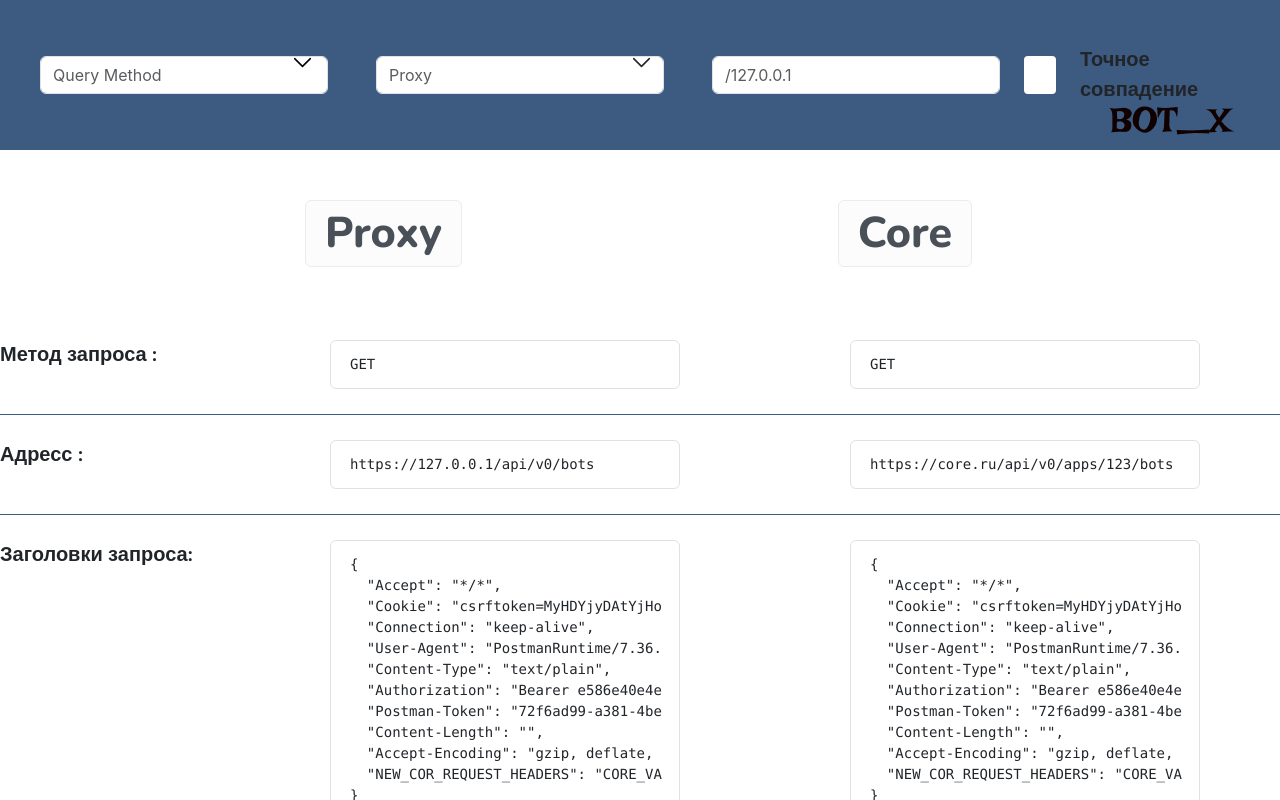
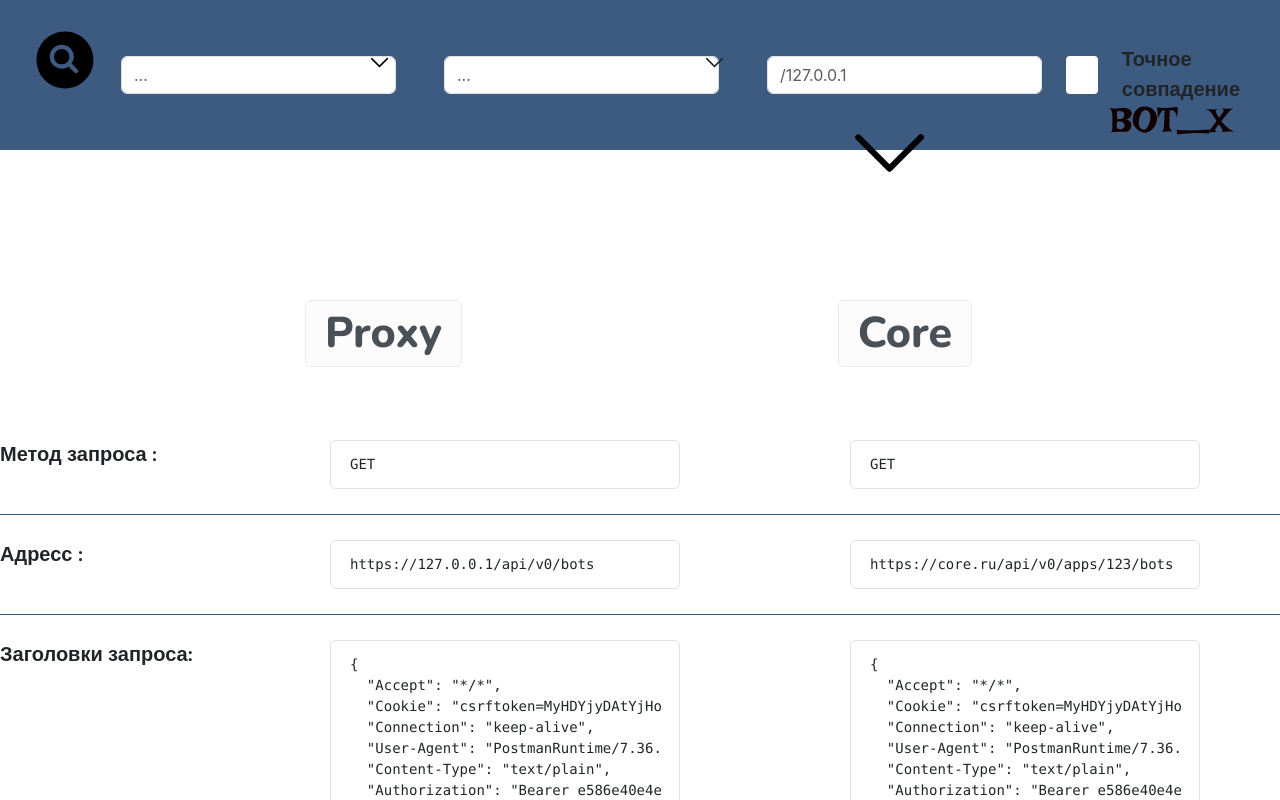
Before and after one commit to proxyClientYadro/proxy_client, a React (Create React App) app: page / in a window 1280 px wide. Shown: the top 800 px of the page. Built offline with nearby package versions, Linux system fonts and the light colour scheme.

Commit message:
Внесены правки в верстку прокси-клиента

```diff
--- a/src/components/app-main-header/app-main-header.css
+++ b/src/components/app-main-header/app-main-header.css
@@ -7,7 +7,7 @@
     font-family: Nunito, sans-serif;
     font-weight: 800;
     font-size: 43px;
-    margin: 50px 208px 0 305px;
+    margin: 150px 208px 0 305px;
     padding: 0 19px 0 19px
 }
 
--- a/src/components/app-main-list-item/app-main-list-item.css
+++ b/src/components/app-main-list-item/app-main-list-item.css
@@ -12,10 +12,6 @@
     padding: 2px;
 }
 
-.inputValue:hover {
-    box-shadow: 0px -6px 32px -17px rgba(7, 22, 39, 1);
-    transition: .5s ease-out;
-}
 
 .item .inputValue {
     width: 350px;
--- a/src/components/app-main-list-item/app-main-list-item.jsx
+++ b/src/components/app-main-list-item/app-main-list-item.jsx
@@ -7,7 +7,7 @@ const AppMainListItem = ({name, proxy, core}) => {
         <div className="item d-flex">
             <span>{name}</span>
             <div className={'form-control inputValue'} placeholder={'Proxy'}
-            ><pre contentEditable={true}>{proxy}</pre></div>
+            ><pre>{proxy}</pre></div>
             <div className={'form-control inputValue'} placeholder={'Proxy'}
             ><pre>{core}</pre></div>
         </div>
--- a/src/components/app-main/app-main.jsx
+++ b/src/components/app-main/app-main.jsx
@@ -4,7 +4,7 @@ import AppMainListItem from "../app-main-list-item/app-main-list-item";
 import {ChevronDoubleLeftIcon, ChevronDoubleRightIcon} from "@heroicons/react/24/outline";
 
 const AppMain = ({data}) => {
-    const method = data.map(item => {
+    const rows = data.map(item => {
         return (
             <AppMainListItem {...item}/>
         )
@@ -16,7 +16,7 @@ const AppMain = ({data}) => {
                 <AppMainHeader/>
             </div>
             <div className={'main'}>
-                {method}
+                {rows}
                 <button><ChevronDoubleRightIcon className={'right'}/></button>
                 <button><ChevronDoubleLeftIcon className={'left'}/></button>
             </div>
--- a/src/components/app-search-panel/app-search-panel.css
+++ b/src/components/app-search-panel/app-search-panel.css
@@ -1,6 +1,10 @@
 .search-panel .search-input {
     max-width: 18rem;
     position: relative;
+}
+
+.search-filter {
+    margin-left: 81px;
 }
 
 .search-panel label {
@@ -25,7 +29,7 @@
 .downOne {
     position: absolute;
     top: 50px;
-    left: 290px;
+    left: 367px;
     width: 25px;
     height: 25px;
     z-index: 1120;
@@ -35,12 +39,34 @@
 .downTwo {
     position: absolute;
     top: 50px;
-    left: 629px;
+    left: 702px;
     width: 25px;
     height: 25px;
     z-index: 2220;
     cursor: pointer;
 }
+
+
+.addFilter {
+    position: absolute;
+    top: 103px;
+    left: 827px;
+    width: 125px;
+    height: 100px;
+    z-index: 2220;
+    cursor: pointer;
+}
+
+.search-icon {
+    position: absolute;
+    top: 25px;
+    left: 30px;
+    width: 70px;
+    height: 70px;
+    z-index: 2220;
+    cursor: pointer;
+}
+
 
 .search-panel button {
     outline: none;
--- a/src/components/app-search-panel/app-search-panel.jsx
+++ b/src/components/app-search-panel/app-search-panel.jsx
@@ -1,17 +1,18 @@
 import './app-search-panel.css'
-import { ChevronDownIcon,} from "@heroicons/react/24/solid";
+import { ChevronDownIcon, MagnifyingGlassCircleIcon} from "@heroicons/react/24/solid";
+
 const AppSearchPanel = () => {
     return (
         <div className={'d-flex align-items-center search-panel'}>
-            <button className={'ad'}><ChevronDownIcon className={'downOne'}/></button>
+            <button><ChevronDownIcon className={'downOne'}/></button>
             <input type={'text'}
-                   className={'form-control me-5 search-input'}
-                   placeholder={'Query Method'}
+                   className={'form-control search-filter me-5 search-input'}
+                   placeholder={'...'}
             />
             <ChevronDownIcon className={'downTwo'}/>
             <input type={'text'}
                    className={'form-control me-5 search-input'}
-                   placeholder={'Proxy'}
+                   placeholder={'...'}
             />
             <input type={'text'}
                    className={'form-control search-input'}
@@ -21,7 +22,8 @@ const AppSearchPanel = () => {
             <label className="form-check-label checkbox-text ms-4 " htmlFor="flexCheckDefault">
                 Точное совпадение
             </label>
-
+            <button><MagnifyingGlassCircleIcon className={'search-icon'} /></button>
+            <button><ChevronDownIcon className={'addFilter'}/></button>
             <div className="search-action">
                 <div className="search-action-item">
                     <button className="button-menu-action-item">Method</button>
--- a/src/components/app/app.jsx
+++ b/src/components/app/app.jsx
@@ -1,68 +1,8 @@
-import './app.css'
-import AppHeader from "../app-header/app-header";
-import AppMain from "../app-main/app-main";
+import MainPage from "../page/mainPage";
+
 function App() {
-    const data = [
-        {name: 'Метод запроса :', proxy: 'GET', core: 'GET'},
-        {name: 'Адресс :', proxy: 'https://127.0.0.1/api/v0/bots', core: 'https://core.ru/api/v0/apps/123/bots'},
-        {
-            name: 'Заголовки запроса:',
-            proxy: '{\n' +
-                '  "Accept": "*/*",\n' +
-                '  "Cookie": "csrftoken=MyHDYjyDAtYjHoU8DLWpzWRABXGxsF37",\n' +
-                '  "Connection": "keep-alive",\n' +
-                '  "User-Agent": "PostmanRuntime/7.36.0",\n' +
-                '  "Content-Type": "text/plain",\n' +
-                '  "Authorization": "Bearer e586e40e4e688f8d1d9f07eb076e09f8d9faf0ba1f83770493d703b841c609e1",\n' +
-                '  "Postman-Token": "72f6ad99-a381-4be0-9bbf-0de3f6efcd35",\n' +
-                '  "Content-Length": "",\n' +
-                '  "Accept-Encoding": "gzip, deflate, br",\n' +
-                '  "NEW_COR_REQUEST_HEADERS": "CORE_VALUE_REQUEST_HEADERS"\n' +
-                '}',
-            core: '{\n' +
-                '  "Accept": "*/*",\n' +
-                '  "Cookie": "csrftoken=MyHDYjyDAtYjHoU8DLWpzWRABXGxsF37",\n' +
-                '  "Connection": "keep-alive",\n' +
-                '  "User-Agent": "PostmanRuntime/7.36.0",\n' +
-                '  "Content-Type": "text/plain",\n' +
-                '  "Authorization": "Bearer e586e40e4e688f8d1d9f07eb076e09f8d9faf0ba1f83770493d703b841c609e1",\n' +
-                '  "Postman-Token": "72f6ad99-a381-4be0-9bbf-0de3f6efcd35",\n' +
-                '  "Content-Length": "",\n' +
-                '  "Accept-Encoding": "gzip, deflate, br",\n' +
-                '  "NEW_COR_REQUEST_HEADERS": "CORE_VALUE_REQUEST_HEADERS"\n' +
-                '}'
-        },
-        {name: 'Тело запроса :', proxy: '{...}', core: '{...}'},
-        {name: 'Заголовки ответа :', proxy: '{...}', core: '{...}'},
-        {
-            name: 'Тело ответа :', proxy: '{\n' +
-                '    "id": 1,\n' +
-                '    "name": "gpt-3.5-turbo",\n' +
-                '    "author": "OpenAI",\n' +
-                '    "NEW_BOT": "GPT BOT NEW",\n' +
-                '    "version": 3.5,\n' +
-                '    "available": true,\n' +
-                '    "status_code": "active",\n' +
-                '    "NEW_PROXY_RESPONSE_BODY": "PROXY_VALUE_RESPONSE_BODY"\n' +
-                '  }', core: '{\n' +
-                '    "id": 1,\n' +
-                '    "name": "gpt-3.5-turbo",\n' +
-                '    "author": "OpenAI",\n' +
-                '    "NEW_BOT": "GPT BOT NEW",\n' +
-                '    "version": 3.5,\n' +
-                '    "available": true,\n' +
-                '    "status_code": "active",\n' +
-                '    "NEW_PROXY_RESPONSE_BODY": "PROXY_VALUE_RESPONSE_BODY"\n' +
-                '  }'
-        },
-        {name: 'Статусный код ответа :', proxy: '200', core: '200'},
-    ]
-
     return (
-        <div className='app'>
-            <AppHeader/>
-            <AppMain data={data}/>
-        </div>
+        <MainPage />
     )
 }
 
--- a/src/components/app/app.css
+++ b/src/components/page/mainPage.css
@@ -1,3 +1,3 @@
-.app {
+.main-page {
     margin: 0 auto;
 }
--- /dev/null
+++ b/src/components/page/mainPage.jsx
@@ -0,0 +1,71 @@
+import './mainPage.css'
+import AppHeader from "../app-header/app-header";
+import AppMain from "../app-main/app-main";
+
+
+function MainPage() {
+    const data = [
+        {name: 'Метод запроса :', proxy: 'GET', core: 'GET'},
+        {name: 'Адресс :', proxy: 'https://127.0.0.1/api/v0/bots', core: 'https://core.ru/api/v0/apps/123/bots'},
+        {
+            name: 'Заголовки запроса:',
+            proxy: '{\n' +
+                '  "Accept": "*/*",\n' +
+                '  "Cookie": "csrftoken=MyHDYjyDAtYjHoU8DLWpzWRABXGxsF37",\n' +
+                '  "Connection": "keep-alive",\n' +
+                '  "User-Agent": "PostmanRuntime/7.36.0",\n' +
+                '  "Content-Type": "text/plain",\n' +
+                '  "Authorization": "Bearer e586e40e4e688f8d1d9f07eb076e09f8d9faf0ba1f83770493d703b841c609e1",\n' +
+                '  "Postman-Token": "72f6ad99-a381-4be0-9bbf-0de3f6efcd35",\n' +
+                '  "Content-Length": "",\n' +
+                '  "Accept-Encoding": "gzip, deflate, br",\n' +
+                '  "NEW_COR_REQUEST_HEADERS": "CORE_VALUE_REQUEST_HEADERS"\n' +
+                '}',
+            core: '{\n' +
+                '  "Accept": "*/*",\n' +
+                '  "Cookie": "csrftoken=MyHDYjyDAtYjHoU8DLWpzWRABXGxsF37",\n' +
+                '  "Connection": "keep-alive",\n' +
+                '  "User-Agent": "PostmanRuntime/7.36.0",\n' +
+                '  "Content-Type": "text/plain",\n' +
+                '  "Authorization": "Bearer e586e40e4e688f8d1d9f07eb076e09f8d9faf0ba1f83770493d703b841c609e1",\n' +
+                '  "Postman-Token": "72f6ad99-a381-4be0-9bbf-0de3f6efcd35",\n' +
+                '  "Content-Length": "",\n' +
+                '  "Accept-Encoding": "gzip, deflate, br",\n' +
+                '  "NEW_COR_REQUEST_HEADERS": "CORE_VALUE_REQUEST_HEADERS"\n' +
+                '}'
+        },
+        {name: 'Тело запроса :', proxy: '{...}', core: '{...}'},
+        {name: 'Заголовки ответа :', proxy: '{...}', core: '{...}'},
+        {
+            name: 'Тело ответа :', proxy: '{\n' +
+                '    "id": 1,\n' +
+                '    "name": "gpt-3.5-turbo",\n' +
+                '    "author": "OpenAI",\n' +
+                '    "NEW_BOT": "GPT BOT NEW",\n' +
+                '    "version": 3.5,\n' +
+                '    "available": true,\n' +
+                '    "status_code": "active",\n' +
+                '    "NEW_PROXY_RESPONSE_BODY": "PROXY_VALUE_RESPONSE_BODY"\n' +
+                '  }', core: '{\n' +
+                '    "id": 1,\n' +
+                '    "name": "gpt-3.5-turbo",\n' +
+                '    "author": "OpenAI",\n' +
+                '    "NEW_BOT": "GPT BOT NEW",\n' +
+                '    "version": 3.5,\n' +
+                '    "available": true,\n' +
+                '    "status_code": "active",\n' +
+                '    "NEW_PROXY_RESPONSE_BODY": "PROXY_VALUE_RESPONSE_BODY"\n' +
+                '  }'
+        },
+        {name: 'Статусный код ответа :', proxy: '200', core: '200'},
+    ]
+
+    return (
+        <div className={'main-page'}>
+            <AppHeader/>
+            <AppMain data={data}/>
+        </div>
+    )
+}
+
+export default MainPage
--- a/src/index.js
+++ b/src/index.js
@@ -2,6 +2,7 @@ import React from 'react';
 import ReactDOM from 'react-dom/client';
 import './index.css';
 import App from './components/app/app';
+
 
 const root = ReactDOM.createRoot(document.getElementById('root'));
 root.render(
```
Also changed, not shown: 1 other file (tests, documents, lock files or other folders).
